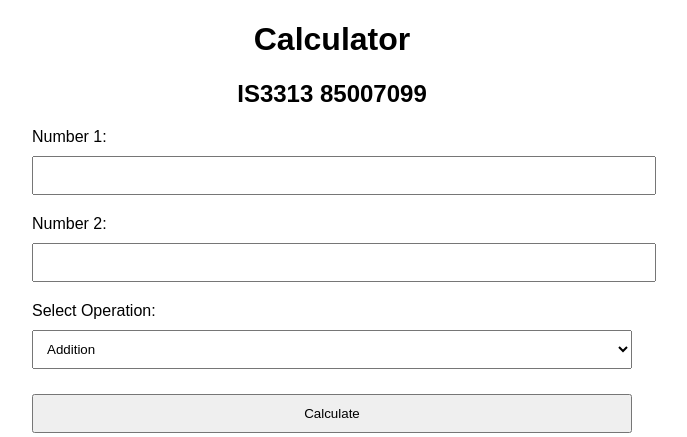
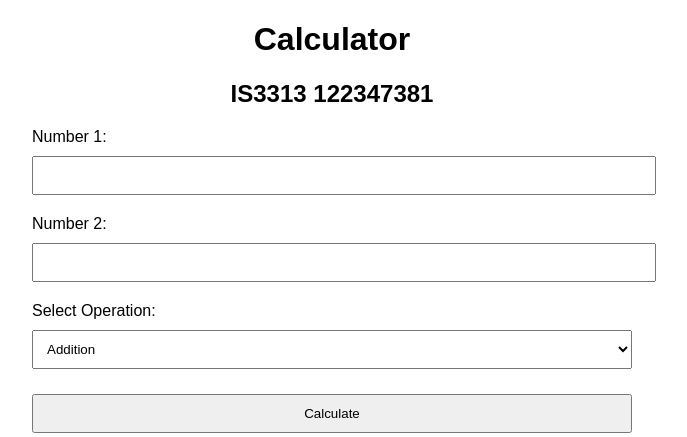
Before and after one commit to sineadmurray/is3313-assignment2--Dry-Run, a Flask app: page / in a window 1280 px wide. Shown: the top 437 px of the page, without its empty margins (308-995 px from the left). Run offline with Flask 3, Linux system fonts and the light colour scheme.

Commit message:
Update index.html

```diff
--- a/templates/index.html
+++ b/templates/index.html
@@ -42,7 +42,7 @@
 </head>
 <body>
     <h1>Calculator</h1>
-    <h2>IS3313 85007099</h2>
+    <h2>IS3313 122347381</h2>
     <div class="container">
         <form method="POST" action="/">
             <div class="form-group">
```
